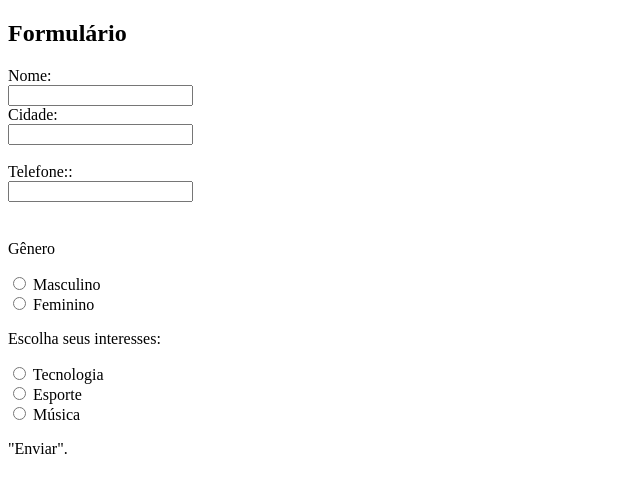
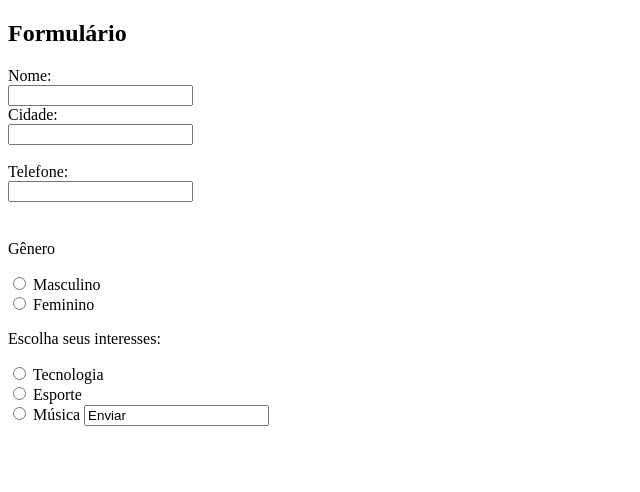
Before and after one commit to gabrielaaguiar-creator/Form, a plain HTML site: page index.html in a window 1280 px wide. Shown: the whole page, without its empty margins (0-640 px from the left). Drawn offline with Linux system fonts and the light colour scheme.

Commit message:
formulario02

```diff
--- a/index.html
+++ b/index.html
@@ -9,7 +9,7 @@
   <input type="text" id="Nome:" name="Nome:" value=""><br>
   <label for="Cidade">Cidade:</label><br>
   <input type="text" id="Cidade:" name="Cidade:" value=""><br><br>
-  <label for="Telefone:">Telefone::</label><br>
+  <label for="Telefone:">Telefone:</label><br>
   <input type="text" id="Telefone:" name="Telefone:" value=""><br><br>
 <h2></h2>
 <p>Gênero</p>
@@ -28,9 +28,9 @@
   <label for="Esporte">Esporte</label><br>
   <input type="radio" id="Música" name="Interesses" value="Música">
   <label for="Música">Música</label>
+   <input type="Enviar" value="Enviar">
 </form>
 
-<p>"Enviar".</p>
 
 </body>
 </html>
```
